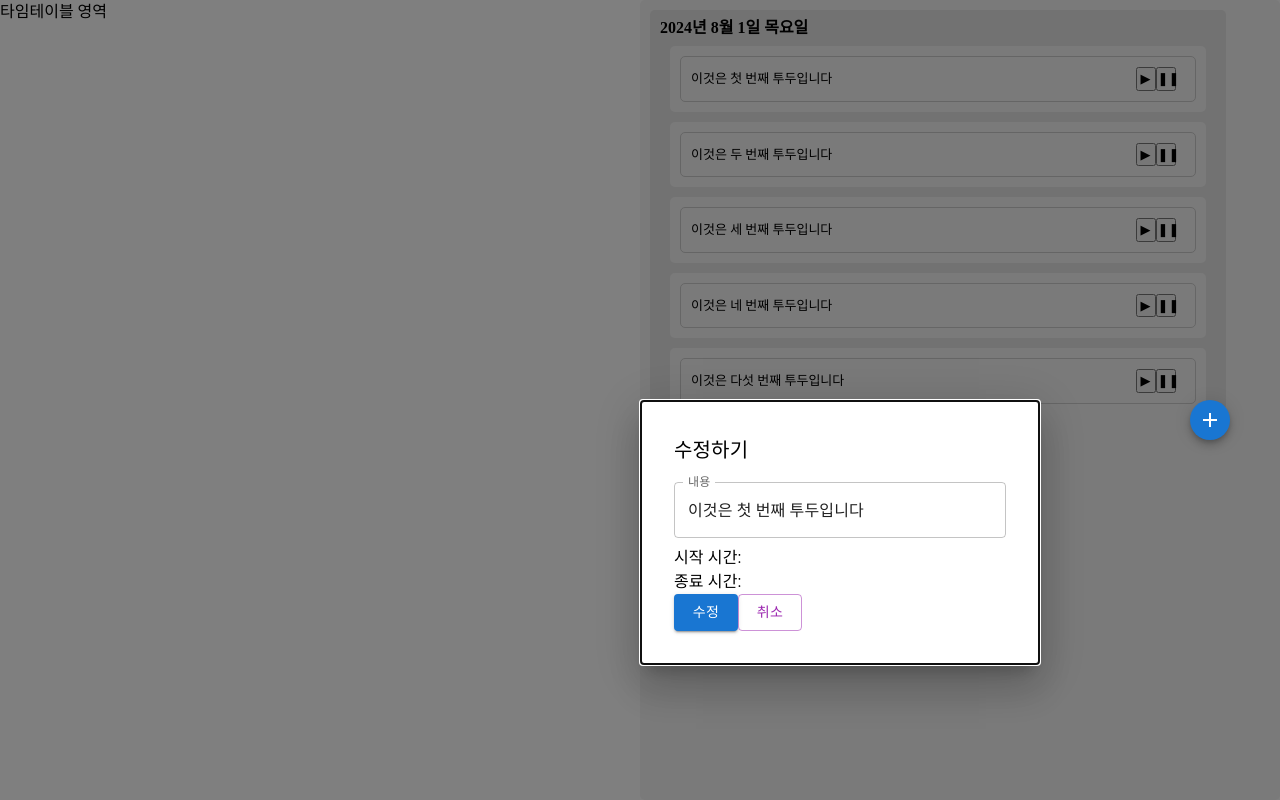
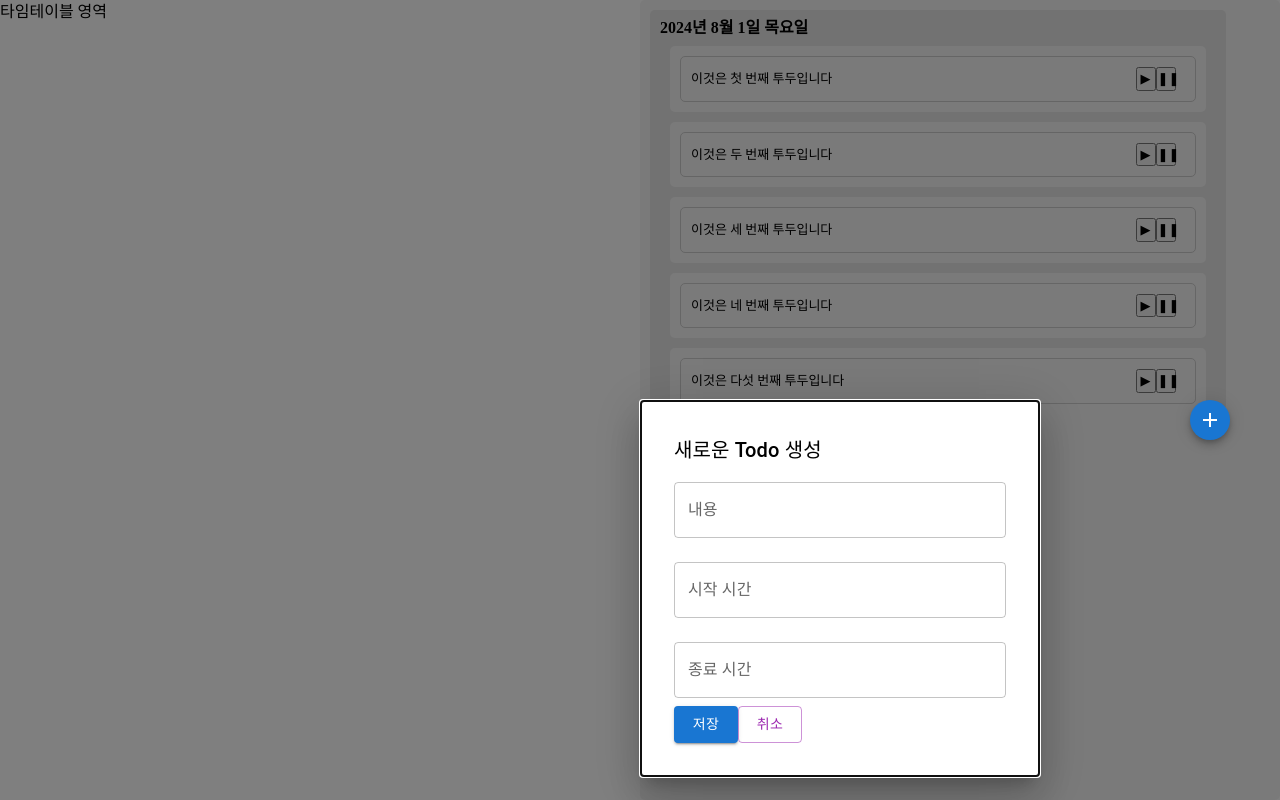
Before and after one commit to Kernel360/FE1_E2E_sumtime, a Next.js app: page /MainTest in a window 1280 px wide. Both pictures are taken after a click on the element "이것은 첫 번째 투두입니다". Built offline with nearby package versions, Linux system fonts and the light colour scheme.

Commit message:
feat : todo모달 기능 추가

```diff
--- a/src/components/todo/TodoModal.tsx
+++ b/src/components/todo/TodoModal.tsx
@@ -3,23 +3,27 @@ import Box from '@mui/material/Box';
 import Button from '@mui/material/Button';
 import Typography from '@mui/material/Typography';
 import Modal from '@mui/material/Modal';
-import { TextField } from '@mui/material';
+import { TextField, IconButton } from '@mui/material';
+import DeleteIcon from '@mui/icons-material/Delete';
 
+interface TodoItem {
+  id: number;
+  text: string;
+  startTime: string;
+  endTime: string;
+}
 interface TodoModalProps {
   open: boolean;
   handleClose: () => void;
-  tempText: string;
-  startTime: string;
-  endTime: string;
-  handleTempTextChange: (event: React.ChangeEvent<HTMLInputElement>) => void; // modal에 입력되는 Text는 변경되어야함
-  handleSave: () => void;
+  currentTodo: TodoItem | null;
+  handleSave: (text: string, startTime: string, endTime: string) => void;
+  handleDelete: () => void;
 }
 
 const style = {
   position: 'absolute' as const,
   top: '50%',
   left: '50%',
-  // transform: 'translate(-50%, -50%)',
   width: 400,
   bgcolor: 'background.paper',
   border: '2px solid #000',
@@ -27,43 +31,41 @@ const style = {
   p: 4,
 };
 
-export default function TodoModal({
-  open,
-  handleClose,
-  tempText,
-  startTime,
-  endTime,
-  handleTempTextChange,
-  handleSave,
-}: TodoModalProps) {
+export default function TodoModal({ open, handleClose, currentTodo, handleSave, handleDelete }: TodoModalProps) {
+  const [text, setText] = React.useState(currentTodo?.text || '');
+  const [startTime, setStartTime] = React.useState(currentTodo?.startTime || '');
+  const [endTime, setEndTime] = React.useState(currentTodo?.endTime || '');
+
+  React.useEffect(() => {
+    setText(currentTodo?.text || '');
+    setStartTime(currentTodo?.startTime || '');
+    setEndTime(currentTodo?.endTime || '');
+  }, [currentTodo]);
+
   return (
-    <div>
-      <Modal open={open} onClose={handleClose} aria-labelledby="modal-modal-title" aria-describedby="modal-modal-description">
+    <Modal open={open} onClose={handleClose} aria-labelledby="modal-title" aria-describedby="modal-description">
       <Box sx={style}>
-          <Typography id="modal-modal-title" variant="h6" component="h2">
-            수정하기
+        <Box display="flex" justifyContent="space-between" alignItems="center">
+          <Typography id="modal-title" variant="h6" component="h2">
+            {currentTodo ? 'Todo 수정' : '새로운 Todo 생성'}
           </Typography>
-          <TextField
-            fullWidth
-            margin="normal"
-            label="내용"
-            value={tempText} // tempText넘겨주니 여기에 tempText로 바뀜?
-            onChange={handleTempTextChange}
-          />
-          <Typography id="modal-modal-description" sx={{ mt: 2 }}>
-            시작 시간: {startTime}
-          </Typography>
-          <Typography id="modal-modal-description" sx={{ mt: 2 }}>
-            종료 시간: {endTime}
-          </Typography>
-          <Button onClick={handleSave} variant="contained" color="primary">
-            수정
+          {currentTodo && (
+            <IconButton onClick={handleDelete} color="secondary">
+              <DeleteIcon />
+            </IconButton>
+          )}
+        </Box>
+        <TextField fullWidth margin="normal" label="내용" value={text} onChange={(e) => setText(e.target.value)} />
+        <TextField fullWidth margin="normal" label="시작 시간" value={startTime} onChange={(e) => setStartTime(e.target.value)} />
+        <TextField fullWidth margin="normal" label="종료 시간" value={endTime} onChange={(e) => setEndTime(e.target.value)} />
+        <Button onClick={() => handleSave(text, startTime, endTime)} variant="contained" color="primary">
+          저장
         </Button>
+
         <Button onClick={handleClose} variant="outlined" color="secondary" sx={{ ml: 2 }}>
           취소
         </Button>
       </Box>
     </Modal>
-    </div>
   );
 }
```
Lines whose indentation alone changed are shown as unchanged.
